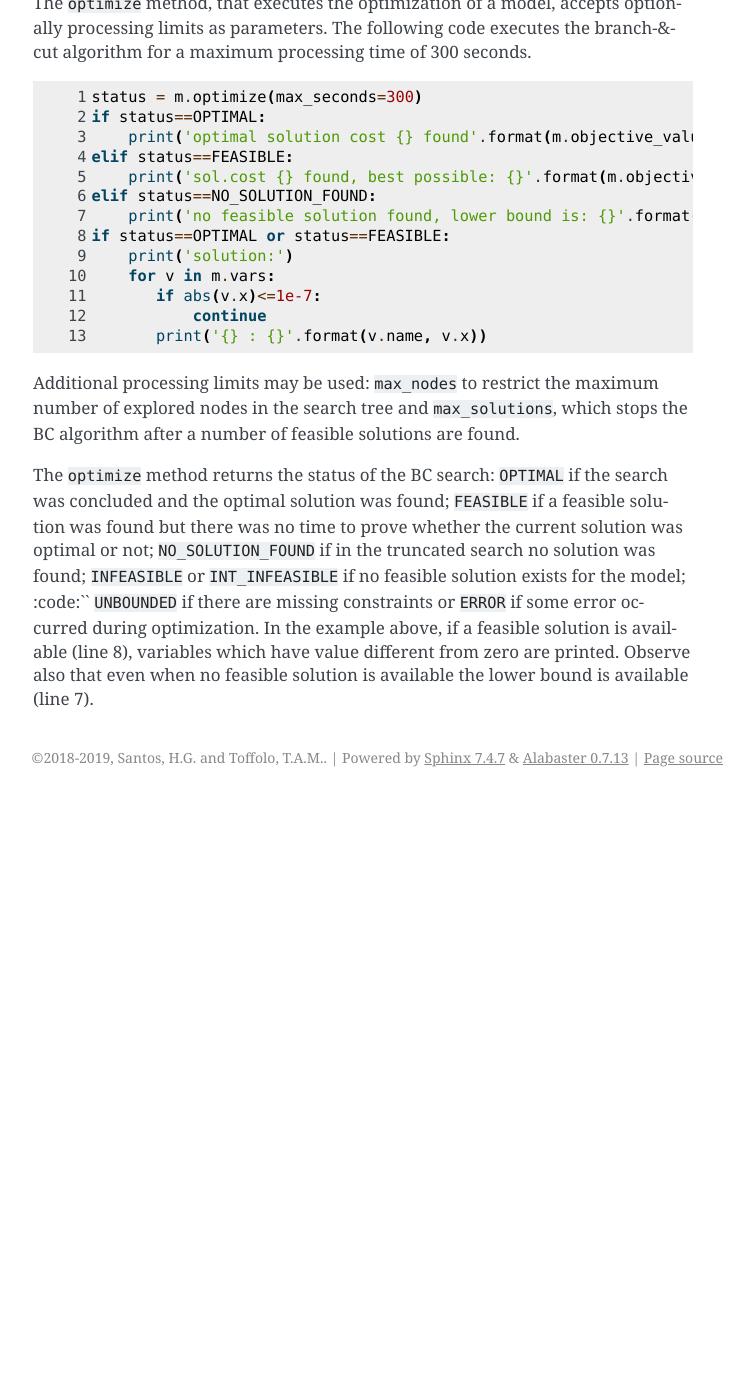
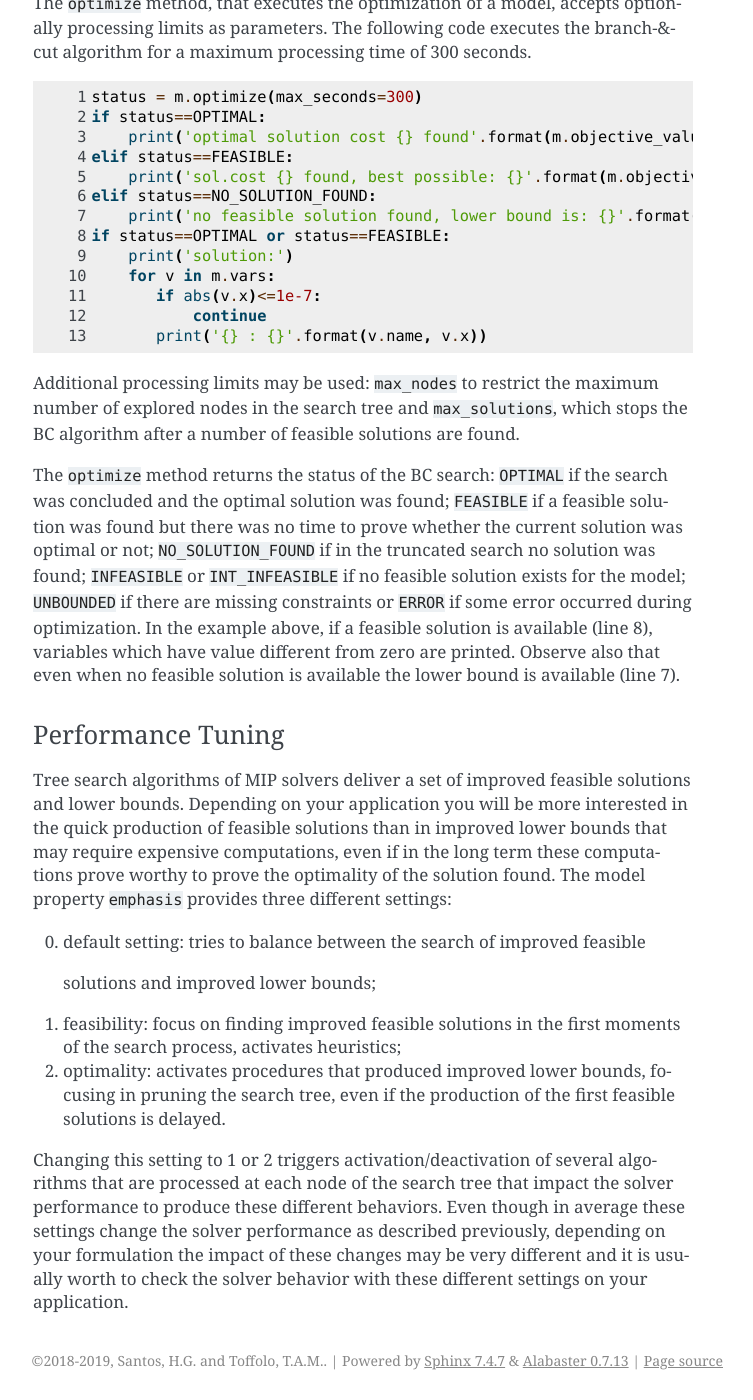
Before and after one commit to coin-or/python-mip, a Sphinx documentation site: the page built from docs/quickstart.rst, in a window 1280 px wide and 1400 px high, scrolled down 2955 px. Shown: the whole window, without its empty margins (387-1140 px from the left). Built offline with Sphinx 7.4.7, drawn with Linux system fonts in a browser that asks for light colours; before the commit the page ends 3752 px from its top, so only the background shows below that.

Commit message:
more doc
Former-commit-id: 8dd5cf8cda4a0bd5a619086d8c284dfdeac42f02

```diff
--- a/docs/quickstart.rst
+++ b/docs/quickstart.rst
@@ -185,9 +185,34 @@ found; :code:`FEASIBLE` if a feasible solution was found but there was no
 time to prove whether the current solution was optimal or not;
 :code:`NO_SOLUTION_FOUND` if in the truncated search no solution was found;
 :code:`INFEASIBLE`
-or :code:`INT_INFEASIBLE` if no feasible solution exists for the model; :code:``
+or :code:`INT_INFEASIBLE` if no feasible solution exists for the model;
 :code:`UNBOUNDED` if there are missing constraints or :code:`ERROR` if
 some error occurred during optimization. In the example above, if a feasible
 solution is available (line 8), variables which have value different from zero
 are printed. Observe also that even when no feasible solution is available the
 lower bound is available (line 7).
+
+Performance Tuning
+~~~~~~~~~~~~~~~~~~
+
+Tree search algorithms of MIP solvers deliver a set of improved feasible
+solutions and lower bounds. Depending on your application you will
+be more interested in the quick production of feasible solutions than in improved
+lower bounds that may require expensive computations, even if in the long term
+these computations prove worthy to prove the optimality of the solution found.
+The model property  :code:`emphasis` provides three different settings:
+
+0. default setting: tries to balance between the search of improved feasible
+  solutions and improved lower bounds;
+1. feasibility: focus on finding improved feasible solutions in the
+   first moments of the search process, activates heuristics;
+2. optimality: activates procedures that produced improved lower bounds, focusing
+   in pruning the search tree, even if the production of the first feasible solutions
+   is delayed.
+
+Changing this setting to 1 or 2 triggers activation/deactivation of several
+algorithms that are processed at each node of the search tree that impact the solver
+performance to produce these different behaviors. Even though in average these settings
+change the solver performance as described previously, depending on your formulation
+the impact of these changes may be very different and it is usually worth
+to check the solver behavior with these different settings on your application.
```
